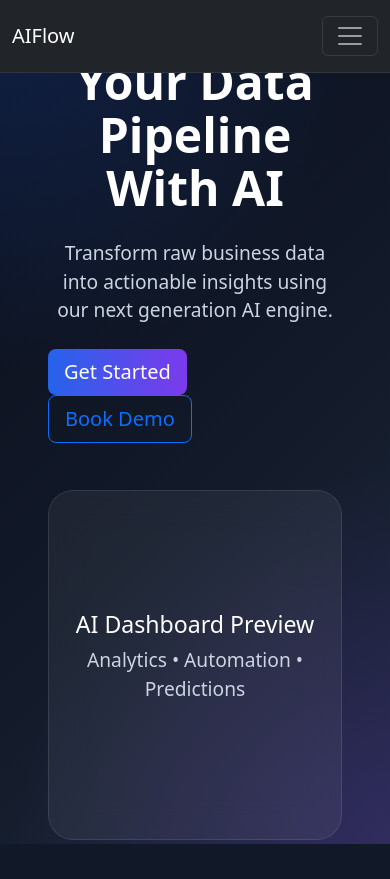
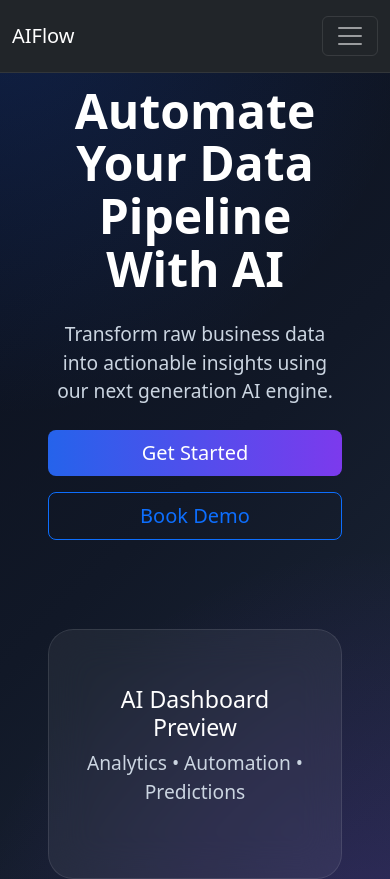
Before and after one commit to Chitransh27309-crypto/NextGen-AI-Plateform, a React (Vite) app: page / in a window 390 px wide. Shown: the top 879 px of the page. Built offline with nearby package versions, Linux system fonts and the light colour scheme.

Commit message:
Fixing UI for small devices

```diff
--- a/src/App.css
+++ b/src/App.css
@@ -23,7 +23,7 @@ body{
 /* ================= HERO ================= */
 
 .hero-section{
-  height:100vh;
+  min-height:100vh;
   display:flex;
   align-items:center;
 
@@ -328,3 +328,51 @@ footer{
   translateY(-10px)
   scale(1.02);
 }
+
+@media (max-width: 992px) {
+
+  .hero-section {
+    text-align: center;
+  }
+
+  .hero-section h1 {
+    font-size: 3rem;
+  }
+
+  .hero-card {
+    min-height: 250px;
+    margin-top: 40px;
+    padding: 30px;
+  }
+
+  section {
+    padding: 60px 0;
+  }
+
+}
+
+/* ================= MOBILE SPACING ================= */
+
+@media (max-width: 992px) {
+
+  .feature-card,
+  .pricing-card,
+  .card {
+    margin-bottom: 40px;
+    padding: 25px;
+
+  }
+
+}
+
+@media (max-width: 768px) {
+
+  .feature-card,
+  .pricing-card,
+  .card {
+    margin-bottom: 50px;
+    min-height: auto;
+
+  }
+
+}
--- a/src/Components/Hero.jsx
+++ b/src/Components/Hero.jsx
@@ -3,6 +3,7 @@ import { Container, Row, Col, Button } from 'react-bootstrap'
 const Hero = () => {
   return (
     <section className="hero-section">
+
       <Container
         fluid
         className="px-5"
@@ -12,6 +13,7 @@ const Hero = () => {
         <Row className="align-items-center min-vh-100">
 
           <Col lg={6}>
+
             <h1 className="display-3 fw-bold">
               Automate Your Data Pipeline With AI
             </h1>
@@ -21,7 +23,9 @@ const Hero = () => {
               insights using our next generation AI engine.
             </p>
 
-            <Button size="lg" className="me-3">
+            <div className="d-flex flex-column flex-sm-row gap-3 mt-4 justify-content-center justify-content-lg-start">
+
+              <Button size="lg">
                 Get Started
               </Button>
 
@@ -31,21 +35,29 @@ const Hero = () => {
               >
                 Book Demo
               </Button>
+
+            </div>
+
           </Col>
 
           <Col lg={6}>
+
             <div className="hero-card">
+
               <h3>AI Dashboard Preview</h3>
 
-              <p >
+              <p>
                 Analytics • Automation • Predictions
               </p>
+
             </div>
+
           </Col>
 
         </Row>
 
       </Container>
+
     </section>
   )
 }
--- a/src/Components/Pricing.jsx
+++ b/src/Components/Pricing.jsx
@@ -47,7 +47,7 @@ const Pricing = () => {
 
         <Row className="justify-content-center mb-5">
 
-          <Col md={3}>
+          <Col md={3}  className="mb-4">
 
             <Form.Select
               value={currency}
@@ -72,7 +72,7 @@ const Pricing = () => {
 
           </Col>
 
-          <Col md={3}>
+          <Col md={3}  className="mb-4">
 
             <Form.Select
               value={billingCycle}
@@ -102,7 +102,7 @@ const Pricing = () => {
           {Object.values(pricingMatrix).map(
             (plan) => (
 
-              <Col lg={4} key={plan.name}>
+              <Col lg={4}  className="mb-4" key={plan.name}>
 
                 <Card className="pricing-card h-100 text-center">
 
--- a/src/Components/Testimonials.jsx
+++ b/src/Components/Testimonials.jsx
@@ -30,7 +30,7 @@ const Testimonials = () => {
 
           {reviews.map((review, index) => (
 
-            <Col md={4} key={index}>
+            <Col md={4}  className="mb-4" key={index}>
 
               <Card className="h-100">
 
```
Lines whose indentation alone changed are shown as unchanged.
